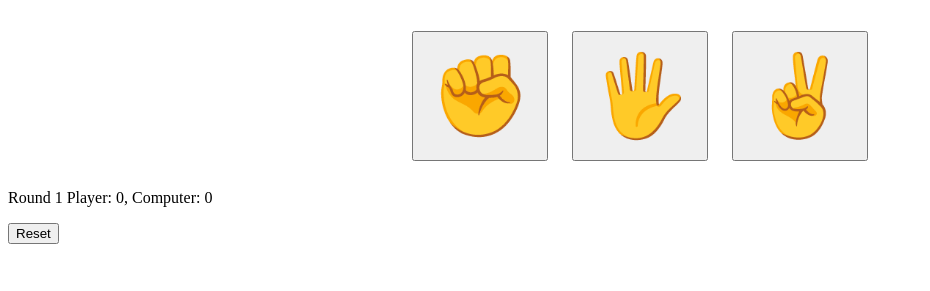
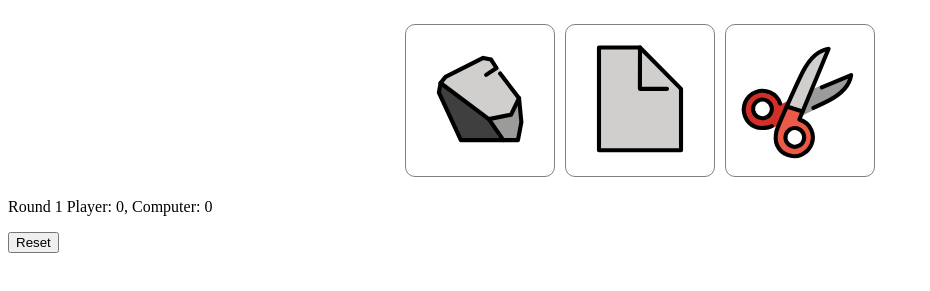
Before and after one commit to des-ant/2021-top-rock-paper-scissors, a plain HTML site: page index.html in a window 1280 px wide. Shown: the part 61-352 px from the top of the page, without its empty margins (0-930 px from the left). Drawn offline with Linux system fonts and the light colour scheme.

Commit message:
Added Openmoji svg for button img, updated script to allow image inside button

```diff
--- a/index.html
+++ b/index.html
@@ -14,9 +14,15 @@
 <body>
   <h1>Rock Paper Scissors</h1>
   <div class="container-btn">
-    <button id="btn-rock" value="rock" class="btn-play">&#9994;</button>
-    <button id="btn-paper" value="paper" class="btn-play">&#128400;</button>
-    <button id="btn-scissors" value="scissors" class="btn-play">&#9996;</button>
+    <button id="btn-rock" value="rock" class="btn-play">
+      <img src="img/1FAA8.svg" alt="Rock">
+    </button>
+    <button id="btn-paper" value="paper" class="btn-play">
+      <img src="img/1F4C4.svg" alt="Paper">
+    </button>
+    <button id="btn-scissors" value="scissors" class="btn-play">
+      <img src="img/2702.svg" alt="Scissors">
+    </button>
   </div>
   <div id="container">
     <p id="score"></p>
--- a/scripts/script.js
+++ b/scripts/script.js
@@ -123,8 +123,10 @@ function playSingleRound(playerSelection, computerSelection) {
  * @param  {object} score Object storing game state
  */
 function playBtn(e, score) {
+  // Prevent page refresh
+  e.preventDefault()
   // Get player selection from button clicked
-  const playerChoice = e.target.value;
+  const playerChoice = e.currentTarget.value;
   // Get computer input
   const computerChoice = computerPlay();
   // Play a single round and save results
--- a/styles/styles.css
+++ b/styles/styles.css
@@ -1,13 +1,31 @@
 .btn-play {
-  font-size: 5rem;
-  padding: 1rem;
-  margin: 0.75rem;
+  width: 150px;
+  padding: 0px;
+  margin: 5px;
   transition: transform 0.3s cubic-bezier(0.175, 0.885, 0.32, 1.275);
+  background-color: white;
+  border-radius: 10px;
+  border: 1px solid grey;
 }
 
 .btn-play:hover {
   cursor: pointer;
   transform: scale(1.3);
+  z-index: 1;
+}
+
+.btn-play:active {
+  border: 1px solid red;
+  background-color: red;
+}
+
+.btn-play:disabled {
+  opacity: 0.5;
+
+}
+
+.btn-play:focus {
+  background-color: blue;
 }
 
 .container-btn {
```
Also changed, not shown: img/1F4C4.svg (added), img/1FAA8.svg (added), img/2702.svg (added).
